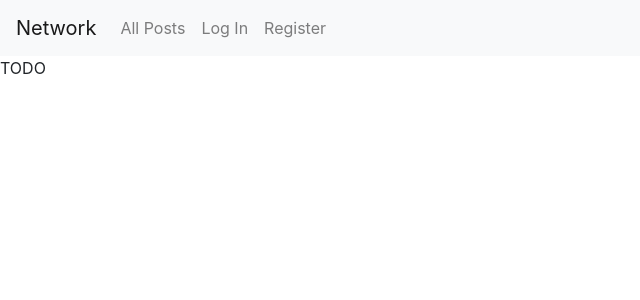
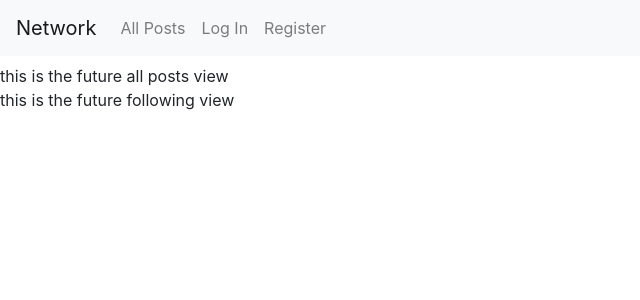
Before and after one commit to alicenstar/twitter-site, a Django app: page / in a window 1280 px wide. Shown: the top 300 px of the page, without its empty margins (0-640 px from the left). Run offline with Django 3.2, Linux system fonts and the light colour scheme; some libraries are stand-ins or nearby versions.

Commit message:
Set up barebones all posts and following views

```diff
--- /dev/null
+++ b/network/static/network/script.js
@@ -0,0 +1,21 @@
+document.addEventListener('DOMContentLoaded', () => {
+
+    // Use nav to toggle between views
+    document.querySelector('#all').addEventListener('click', () => load_posts('all'));
+    document.querySelector('#following').addEventListener('click', () => load_posts('following'));
+
+    // By default, load all posts
+    load_posts('all');
+});
+
+function load_posts(filter) {
+    if (filter === 'all') {
+        document.querySelector('#header').innerHTML = 'All Posts';
+        document.querySelector('#all-view').style.display = 'block';
+        document.querySelector('#following-view').style.display = 'none';
+    } else if (filter === 'following') {
+        document.querySelector('#header').innerHTML = 'Following';
+        document.querySelector('#all-view').style.display = 'none';
+        document.querySelector('#following-view').style.display = 'block';
+    }
+}
--- a/network/templates/network/index.html
+++ b/network/templates/network/index.html
@@ -1,5 +1,18 @@
 {% extends "network/layout.html" %}
+{% load static %}
 
 {% block body %}
-    TODO
+    <h3 id="header"></h3>
+
+    <div id="all-view">
+        this is the future all posts view
+    </div>
+
+    <div id="following-view">
+        this is the future following view
+    </div>
 {% endblock %}
+
+{% block script %}
+    <script src="{% static 'network/script.js'%}"></script>
+{% endblock %}
--- a/network/templates/network/layout.html
+++ b/network/templates/network/layout.html
@@ -6,6 +6,8 @@
         <title>{% block title %}Social Network{% endblock %}</title>
         <link rel="stylesheet" href="https://stackpath.bootstrapcdn.com/bootstrap/4.4.1/css/bootstrap.min.css" integrity="sha384-Vkoo8x4CGsO3+Hhxv8T/Q5PaXtkKtu6ug5TOeNV6gBiFeWPGFN9MuhOf23Q9Ifjh" crossorigin="anonymous">
         <link href="{% static 'network/styles.css' %}" rel="stylesheet">
+        {% block script %}
+        {% endblock %}
     </head>
     <body>
 
@@ -19,11 +21,11 @@
                         <a class="nav-link" href="#"><strong>{{ user.username }}</strong></a>
                     </li>
                 {% endif %}
-                <li class="nav-item">
+                <li id="all" class="nav-item">
                   <a class="nav-link" href="{% url 'index' %}">All Posts</a>
                 </li>
                 {% if user.is_authenticated %}
-                    <li class="nav-item">
+                    <li id="following" class="nav-item">
                         <a class="nav-link" href="#">Following</a>
                     </li>
                     <li class="nav-item">
```
